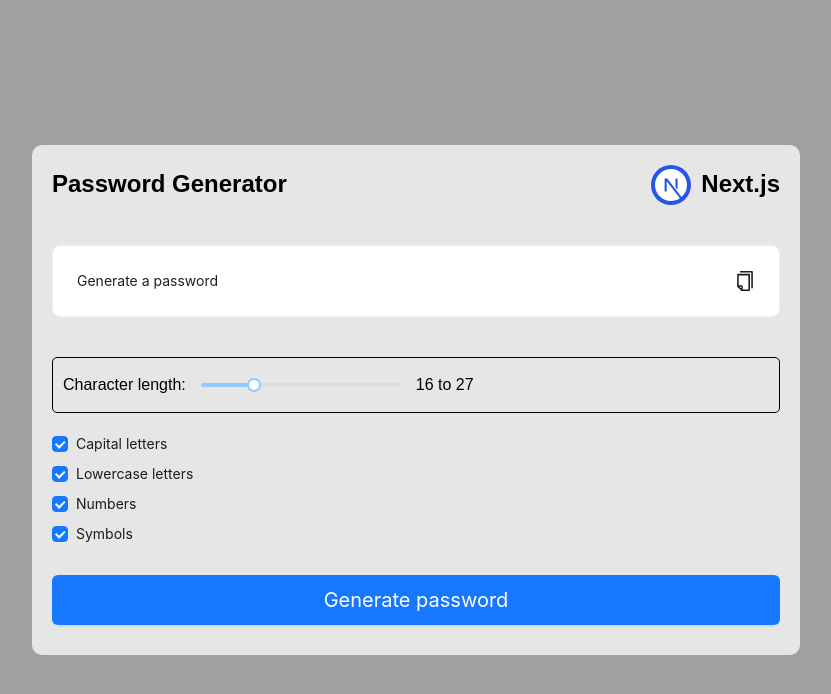
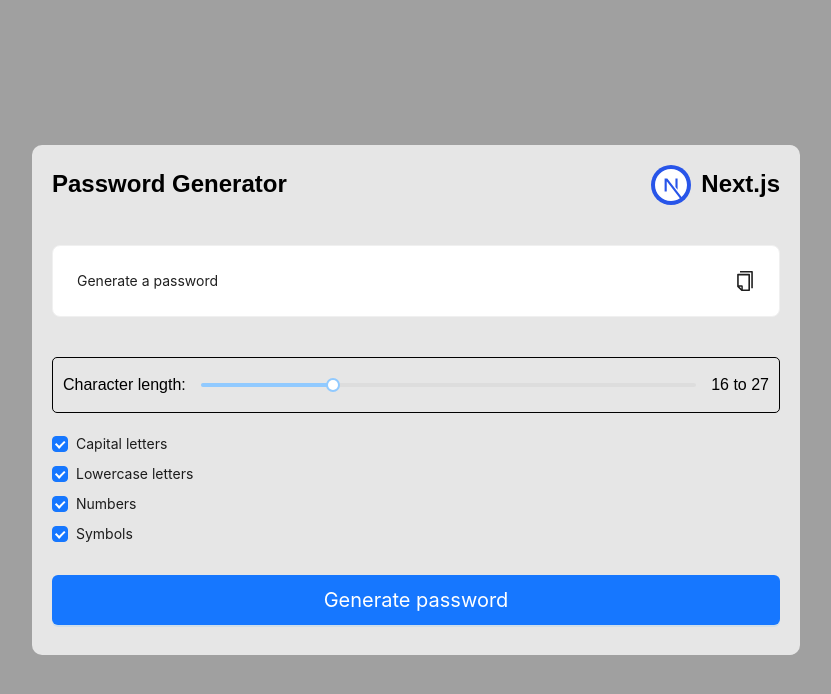
Before and after one commit to JoaoAJRomao/SafePasswordGenerator, a Next.js app: page / in a window 1280 px wide. Shown: the top 694 px of the page, without its empty margins (224-1055 px from the left). Built offline with nearby package versions, Linux system fonts and the light colour scheme; what @ant-design/nextjs-registry would draw is missing.

Commit message:
Adjust to not break when shrink

```diff
--- a/src/app/page.tsx
+++ b/src/app/page.tsx
@@ -41,16 +41,18 @@ export default function Home() {
         </Card>
 
         <div style={pwdLengthStyle}>
-          Character length:
+          <span>Character length:</span>
+          <div style={divSliderStyle}>
             <Slider
               defaultValue={16}
               min={12}
               max={27}
-            style={{ width: 200 }}
+              style={{ width: '100%' }}
               onChange={setPwdLength}
               tooltip={{ formatter: null }}
             />
-          {pwdLength} to 27
+          </div>
+          <span>{pwdLength} to 27</span>
         </div>
 
         <Row style={checkboxStyle}>
@@ -118,6 +120,7 @@ const cardContainerStyle: React.CSSProperties = {
   backgroundColor: "#e6e6e6ff",
   padding: 20,
   borderRadius: 10,
+  minWidth: 340,
 };
 const titleStyle: React.CSSProperties = { marginTop: 5, color: "black" };
 const cardTitleStyle: React.CSSProperties = {
@@ -173,6 +176,7 @@ const pwdLengthStyle: React.CSSProperties = {
   alignItems: "center",
   gap: 10,
 };
+const divSliderStyle: React.CSSProperties = { flex: 1, paddingRight: 10 };
 const checkboxStyle: React.CSSProperties = {
   flexDirection: "column",
   display: "flex",
```
Lines whose indentation alone changed are shown as unchanged.
